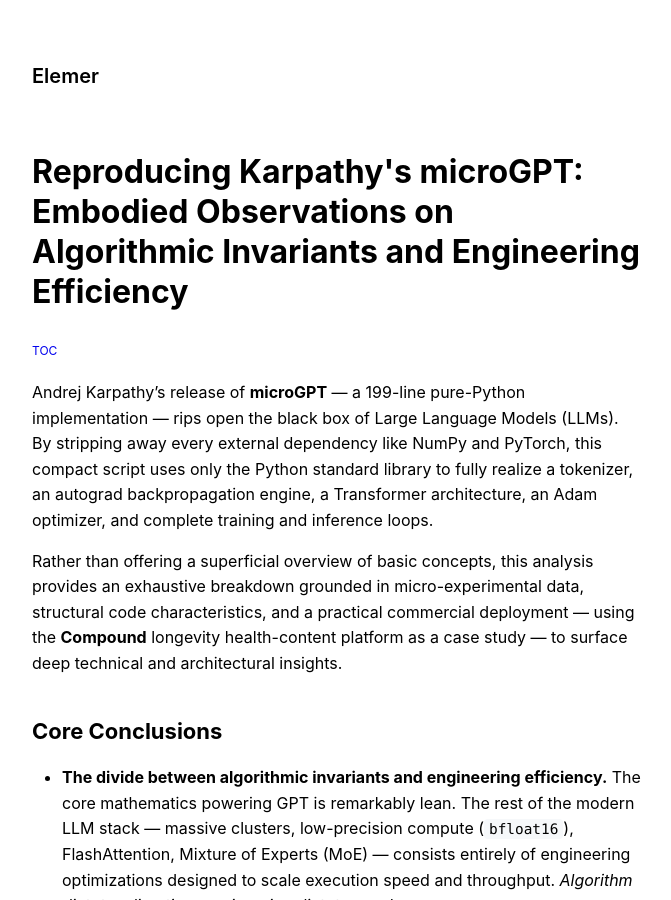
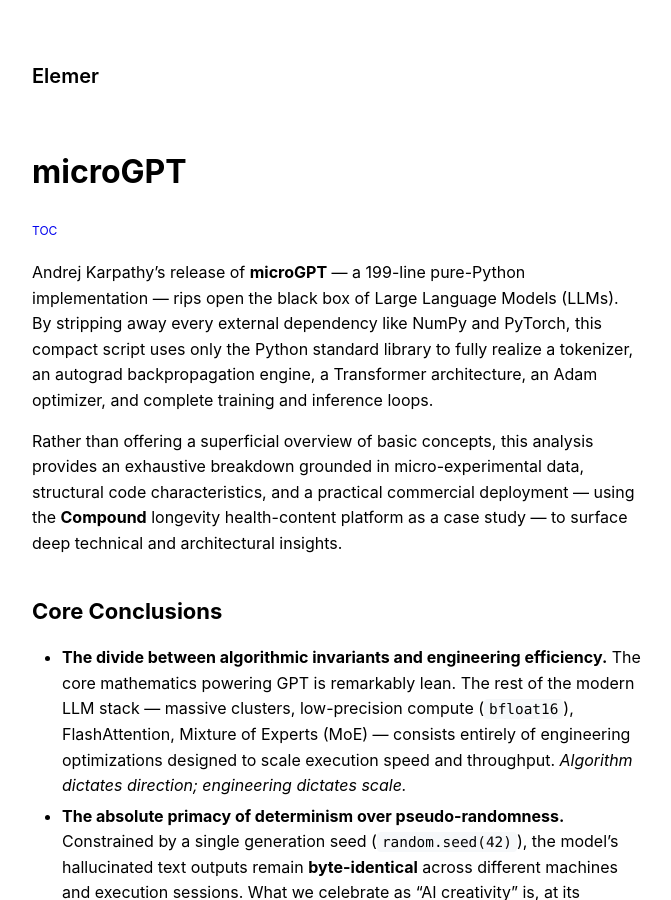
Before and after one commit to elemer1/elemer1.github.io, a Jekyll site: the page built from _markdown/microgpt.md, in a window 1280 px wide and 900 px high. Shown: the whole window, without its empty margins (303-974 px from the left). Built offline with Jekyll 4.4.1, drawn with Linux system fonts in a browser that asks for light colours.

Commit message:
Update microgpt.md

```diff
--- a/_markdown/microgpt.md
+++ b/_markdown/microgpt.md
@@ -1,5 +1,5 @@
 ---
-title: "Reproducing Karpathy's microGPT: Embodied Observations on Algorithmic Invariants and Engineering Efficiency"
+title: "microGPT"
 permalink: /microgpt/
 listed: true
 ---
```
